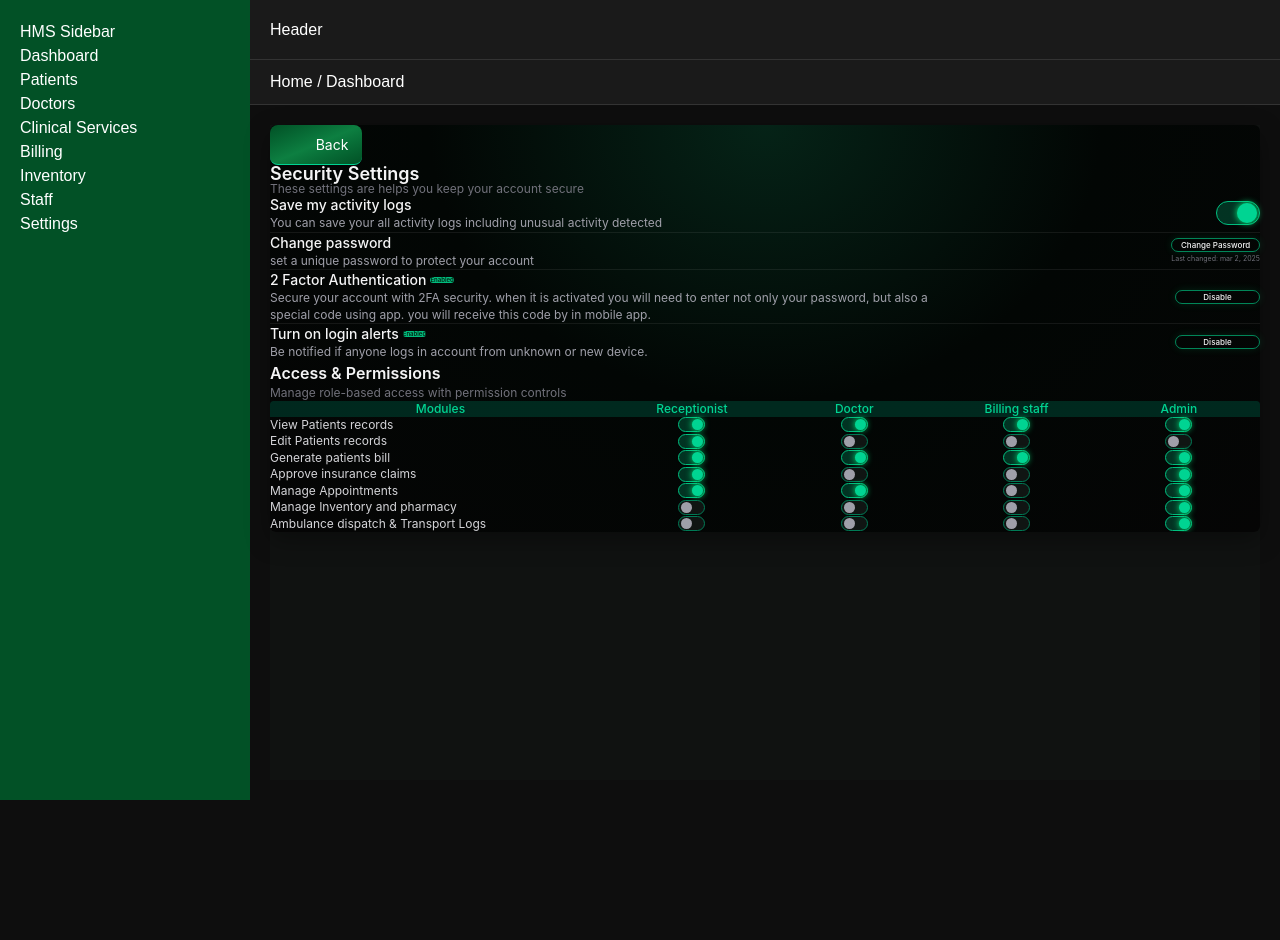
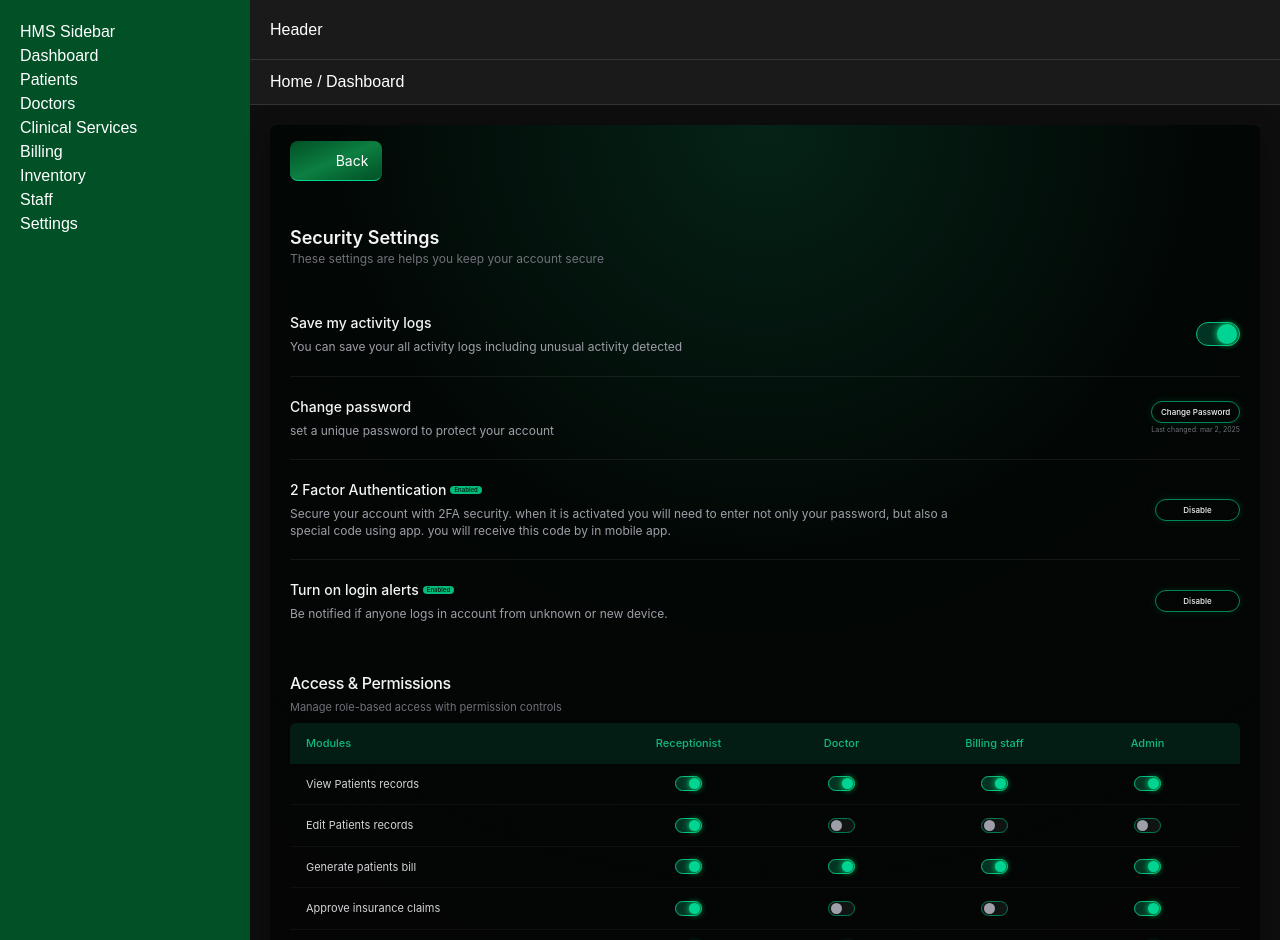
Before and after one commit to PramilaK24/HMS, a React (Vite) app: page /settings/security in a window 1280 px wide. Shown: the top 940 px of the page. Before the commit the page ends 800 px from the top, so only its background shows below. Built offline with nearby package versions, Linux system fonts and the light colour scheme; some icons are missing.

Commit message:
global css changed

```diff
--- /dev/null
+++ b/src/components/SettingScreen/PermissionsMatrix.tsx
@@ -0,0 +1,99 @@
+import React, { useState } from "react";
+import { Toggle } from "../../components/Toggle/Toggle";
+// --- CUSTOM PIXEL-PERFECT TOGGLE ---
+const MatrixToggle = ({ enabled, onChange }: { enabled: boolean; onChange: () => void }) => (
+  <button
+    type="button"
+    onClick={onChange}
+    className={`relative inline-flex h-[20px] w-[38px] shrink-0 items-center rounded-full border transition-all duration-300 ${
+      enabled
+        ? "border-emerald-500/50 bg-transparent"
+        : "border-zinc-700 bg-transparent"
+    }`}
+  >
+    <span
+      className={`h-[12px] w-[12px] rounded-full transition-all duration-300 ${
+        enabled
+          ? "translate-x-[20px] bg-[#10FF8D] shadow-[0_0_10px_#10FF8D]"
+          : "translate-x-1.5 bg-zinc-500"
+      }`}
+    />
+  </button>
+);
+
+const initialModules = [
+  { name: "View Patients records", roles: [true, true, true, true] },
+  { name: "Edit Patients records", roles: [true, false, false, false] },
+  { name: "Generate patients bill", roles: [true, true, true, true] },
+  { name: "Approve insurance claims", roles: [true, false, false, true] },
+  { name: "Manage Appointments", roles: [true, true, false, true] },
+  { name: "Manage Inventory and pharmacy", roles: [false, false, false, true] },
+  { name: "Ambulance dispatch & Transport Logs", roles: [false, false, false, true] },
+];
+
+const PermissionsMatrix = () => {
+  const [modules, setModules] = useState(initialModules);
+
+  const togglePermission = (mIdx: number, rIdx: number) => {
+    setModules(prev => prev.map((m, i) => i === mIdx
+      ? { ...m, roles: m.roles.map((r, j) => j === rIdx ? !r : r) }
+      : m));
+  };
+
+  return (
+    <section className="mt-12 w-full font-sans">
+      <header className="mb-2">
+        <h2 className="text-base font-medium text-zinc-100 tracking-tight">
+          Access & Permissions
+        </h2>
+        <p className="mt-1 text-[11px] text-zinc-500">
+          Manage role-based access with permission controls
+        </p>
+      </header>
+
+      <div className="overflow-hidden rounded-md">
+        {/* Header Grid */}
+        <div className="grid grid-cols-[2fr_repeat(4,1fr)] bg-[#041d14] py-3 px-4 items-center">
+          <span className="text-[11px] font-medium text-[#10B981] text-left">Modules</span>
+          <span className="text-[11px] font-medium text-[#10B981] text-center">Receptionist</span>
+          <span className="text-[11px] font-medium text-[#10B981] text-center">Doctor</span>
+          <span className="text-[11px] font-medium text-[#10B981] text-center">Billing staff</span>
+          <span className="text-[11px] font-medium text-[#10B981] text-center">Admin</span>
+        </div>
+
+        {/* Matrix Rows */}
+        <div className="divide-y divide-white/[0.04]">
+          {modules.map((module, mIdx) => (
+            <div
+              key={mIdx}
+              className="grid grid-cols-[2fr_repeat(4,1fr)] px-4 py-3 items-center group"
+            >
+              <span className="text-[11px] text-zinc-300 font-normal pr-4 group-hover:text-white transition-colors">
+                {module.name}
+              </span>
+
+              {module.roles.map((enabled, rIdx) => (
+                <div key={rIdx} className="flex justify-center">
+                  <Toggle
+                                           size="sm"
+                                           enabled={enabled}
+                                           onChange={() =>
+                                             togglePermission(mIdx, rIdx)
+                                           }
+                                           label={`${module.name}, role ${rIdx + 1}`}
+                                         >
+                                           <Toggle.Track enabled={enabled}>
+                                             <Toggle.Thumb enabled={enabled} size="sm" />
+                                           </Toggle.Track>
+                                         </Toggle>
+                </div>
+              ))}
+            </div>
+          ))}
+        </div>
+      </div>
+    </section>
+  );
+};
+
+export default PermissionsMatrix;
--- a/src/pages/Settings/SecuritySettings.tsx
+++ b/src/pages/Settings/SecuritySettings.tsx
@@ -4,7 +4,7 @@ import { useNavigate } from "react-router-dom";
 import { Toggle } from "../../components/Toggle/Toggle";
 import { StatusBadge } from "../../components/Badge/StatusBadge";
 import BackButton from "../../components/Button/BackButton";
-
+import PermissionsMatrix from "../../components/SettingScreen/PermissionsMatrix";
 const ActionButton = ({
   label,
   subtext,
@@ -55,10 +55,21 @@ const SecuritySettings = () => {
     );
 
   return (
-    <main className="min-h-full w-full bg-[#101211] p-3 font-sans text-zinc-200 sm:p-5 lg:p-8">
-      <div className="mx-auto min-h-full w-full max-w-7xl rounded-md bg-[radial-gradient(ellipse_at_top,#052317_0%,#020604_48%,#050505_100%)] px-4 py-5 shadow-[0_8px_24px_rgba(0,0,0,0.35)] sm:px-7 sm:py-7 lg:px-10 lg:py-9">
+    <main className="min-h-full w-full bg-[#101211] p-3 font-sans  sm:p-5 lg:p-0">
+      <div
+        className="
+    relative isolate mx-auto min-h-full w-full max-w-7xl overflow-hidden rounded-md
+    bg-[radial-gradient(circle_at_top,#052317_0%,#020604_42%,#050505_100%)]
+    px-4 py-5
+    shadow-[0_8px_24px_rgba(0,0,0,0.35)]
+    sm:px-7 sm:py-7
+    lg:px-5 lg:py-4
+
+
+  "
+      >
         <BackButton label="Back" />
-        <header className="mt-8 sm:mt-2">
+        <header className="mt-8 sm:mt-12">
           <h1 className="text-sm font-semibold leading-none text-zinc-100 sm:text-base lg:text-lg">
             Security Settings
           </h1>
@@ -66,7 +77,7 @@ const SecuritySettings = () => {
             These settings are helps you keep your account secure
           </p>
         </header>
-        <section className="mt-6 divide-y divide-white/[0.07] sm:mt-8">
+        <section className="mt-6 divide-y divide-white/[0.07] sm:mt-12">
           <div className="flex items-center justify-between gap-4 pb-4 sm:pb-5">
             <div>
               <h2 className="text-xs font-medium text-zinc-100 sm:text-sm">
@@ -134,54 +145,7 @@ const SecuritySettings = () => {
             <ActionButton label="Disable" />
           </div>
         </section>
-        <section className="mt-10 sm:mt-16">
-          <h2 className="text-sm font-semibold text-zinc-100 sm:text-base">
-            Access &amp; Permissions
-          </h2>
-          <p className="mt-1.5 text-[10px] text-zinc-500 sm:text-xs">
-            Manage role-based access with permission controls
-          </p>
-
-          <div className="mt-4 overflow-x-auto rounded-sm">
-            <div className="min-w-[520px]">
-              <div className="grid grid-cols-[2.1fr_repeat(4,1fr)] bg-emerald-950/90 px-3 py-2 text-center text-[10px] font-medium text-emerald-400 sm:text-xs">
-                <span>Modules</span>
-                <span>Receptionist</span>
-                <span>Doctor</span>
-                <span>Billing staff</span>
-                <span>Admin</span>
-              </div>
-              <div className="space-y-2 px-3 py-3 sm:space-y-3 sm:py-4">
-                {modules.map((module, moduleIndex) => (
-                  <div
-                    key={module.name}
-                    className="grid grid-cols-[2.1fr_repeat(4,1fr)] items-center text-center"
-                  >
-                    <span className="pr-3 text-left text-[10px] leading-snug text-zinc-300 sm:text-xs">
-                      {module.name}
-                    </span>
-                    {module.roles.map((enabled, roleIndex) => (
-                      <div key={roleIndex} className="flex justify-center">
-                        <Toggle
-                          size="sm"
-                          enabled={enabled}
-                          onChange={() =>
-                            togglePermission(moduleIndex, roleIndex)
-                          }
-                          label={`${module.name}, role ${roleIndex + 1}`}
-                        >
-                          <Toggle.Track enabled={enabled}>
-                            <Toggle.Thumb enabled={enabled} size="sm" />
-                          </Toggle.Track>
-                        </Toggle>
-                      </div>
-                    ))}
-                  </div>
-                ))}
-              </div>
-            </div>
-          </div>
-        </section>
+        <PermissionsMatrix />
       </div>
     </main>
   );
--- a/src/styles/global.css
+++ b/src/styles/global.css
@@ -8,12 +8,6 @@
   --color-btn-solid: #025126;
   --color-sidebar: #025126;
   --color-header: #1a1a1a;
-}
-
-* {
-  box-sizing: border-box;
-  margin: 0;
-  padding: 0;
 }
 
 body {
```
